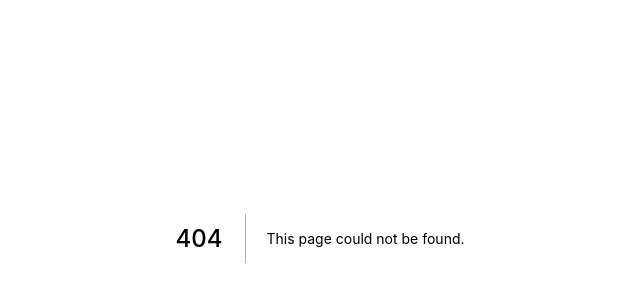
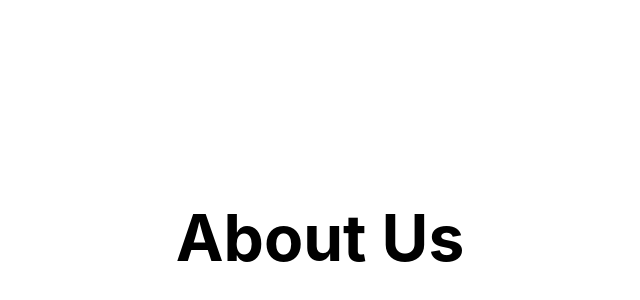
Before and after one commit to pabhi-pete/nextjs-playground, a Next.js app: page /about_us in a window 1280 px wide. Before the commit this address had no page. Shown: the part 162-462 px from the top of the page, without its empty margins (320-960 px from the left). Built offline with nearby package versions, Linux system fonts and the light colour scheme.

Commit message:
#1 Add about_us

```diff
--- /dev/null
+++ b/pages/about_us.js
@@ -0,0 +1,14 @@
+import Head from 'next/head'
+import styles from '../styles/Home.module.css'
+
+export default function AboutUs() {
+  return (
+    <div className={styles.container}>
+      <Head>
+        <title>About Us</title>
+      </Head>
+
+      <h1 className={styles.title}>About Us</h1>
+    </div>
+  )
+}
```
Also changed, not shown: 1 other file (tests, documents, lock files or other folders).
